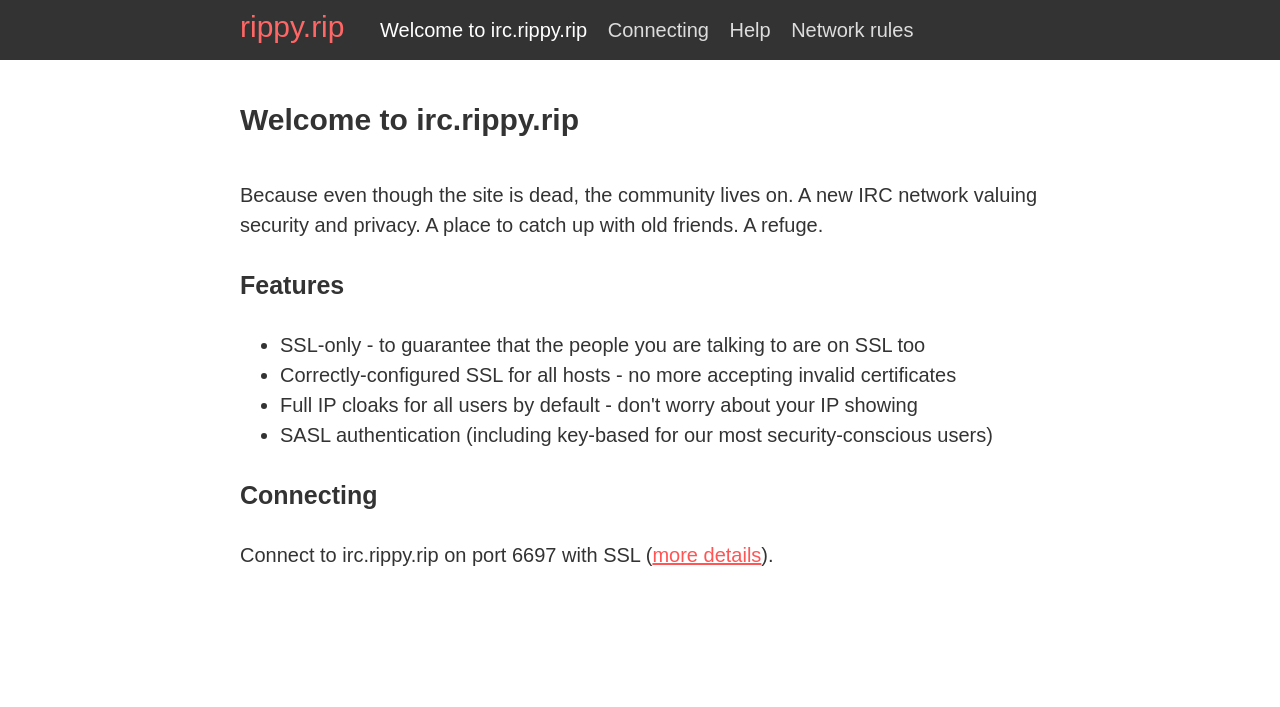
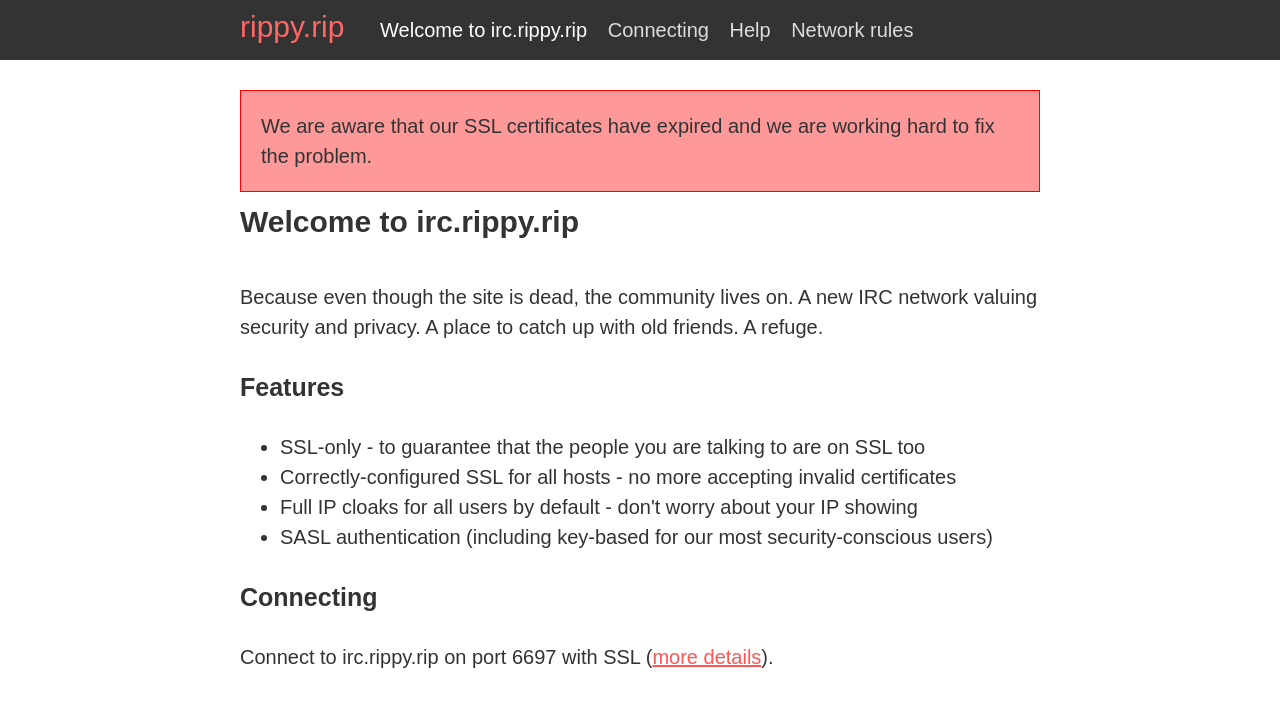
Before and after one commit to rippyrip/website, an MkDocs documentation site: the page built from docs/index.md, in a window 1280 px wide. Shown: the top 707 px of the page. Built offline with MkDocs 1.6.1, drawn with Linux system fonts in a browser that asks for light colours.

Commit message:
Add alert that we know about the SSL cert issue

```diff
--- a/theme/main.html
+++ b/theme/main.html
@@ -14,6 +14,9 @@
       </div>
     </nav>
     <article>
+      <div class="alert">
+        We are aware that our SSL certificates have expired and we are working hard to fix the problem.
+      </div>
       {{ page.content }}
     </article
   </body>
--- a/theme/styles.css
+++ b/theme/styles.css
@@ -90,3 +90,9 @@ a {
 a:visited {
   color: #cc8888;
 }
+
+.alert {
+  background: #ff9999;
+  border: 1px solid #ff0000;
+  padding: 1em;
+}
```
